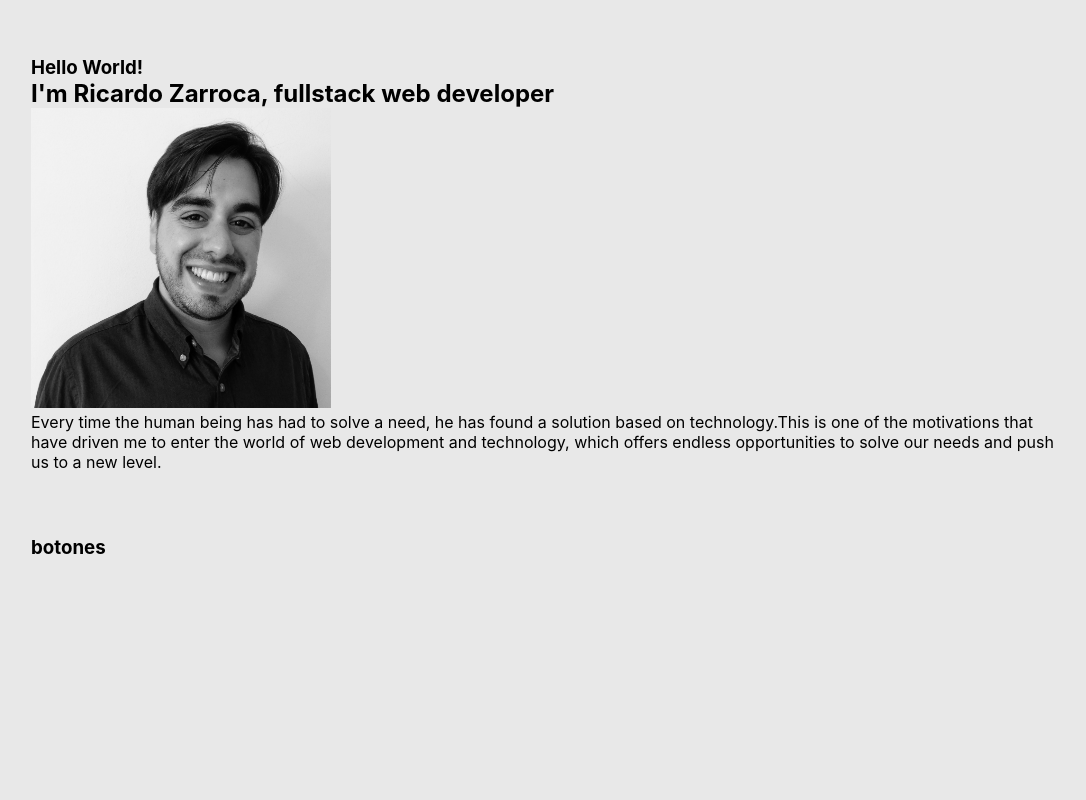
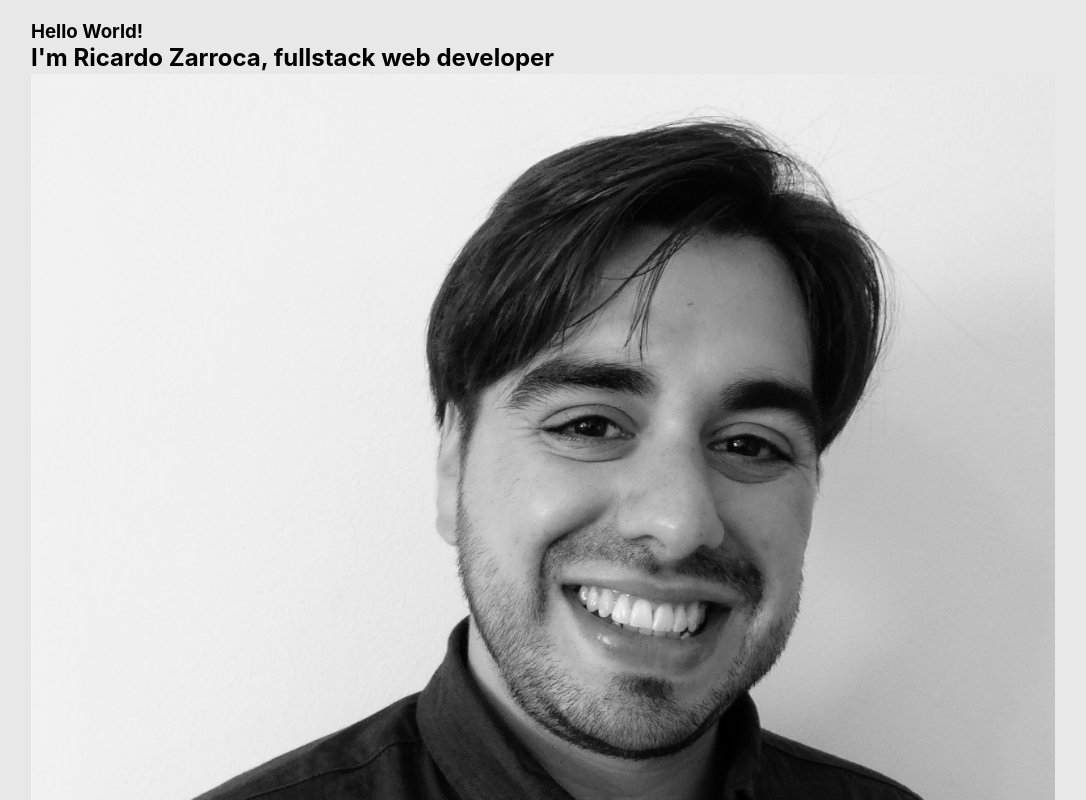
Before and after one commit to rzarroca/portfolio, a React (Create React App) app: page / in a window 1280 px wide. Shown: the top 800 px of the page, without its empty margins (97-1183 px from the left). Built offline with nearby package versions, Linux system fonts and the light colour scheme.

Commit message:
Default image behavior set on global css

```diff
--- a/src/index.css
+++ b/src/index.css
@@ -17,6 +17,12 @@ code {
   box-sizing: content-box;
 }
 
+img {
+  width: 100%;
+  height: 100%;
+  object-fit: contain;
+}
+
 :root{
   --color-clear: rgba(232, 232, 232, 1);
   --color-highlight: rgba(232, 192, 132, 1);
```
